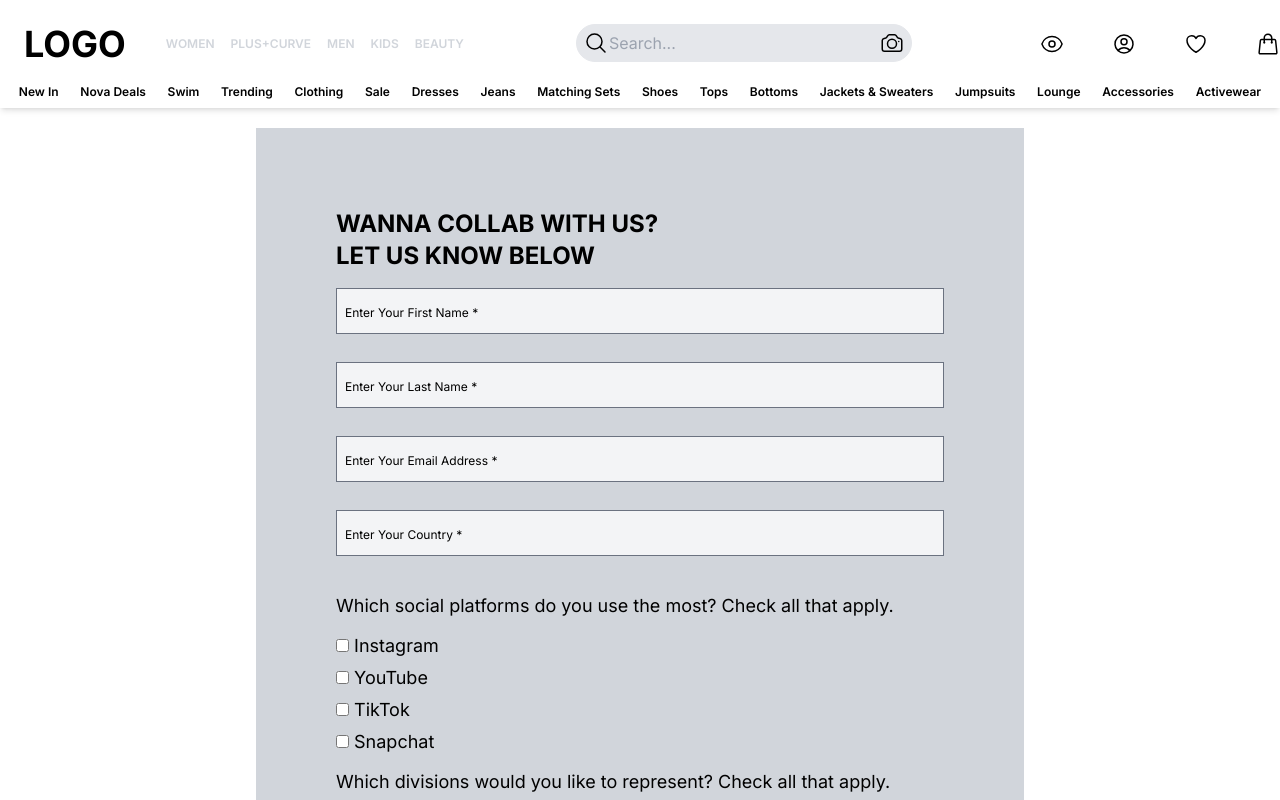
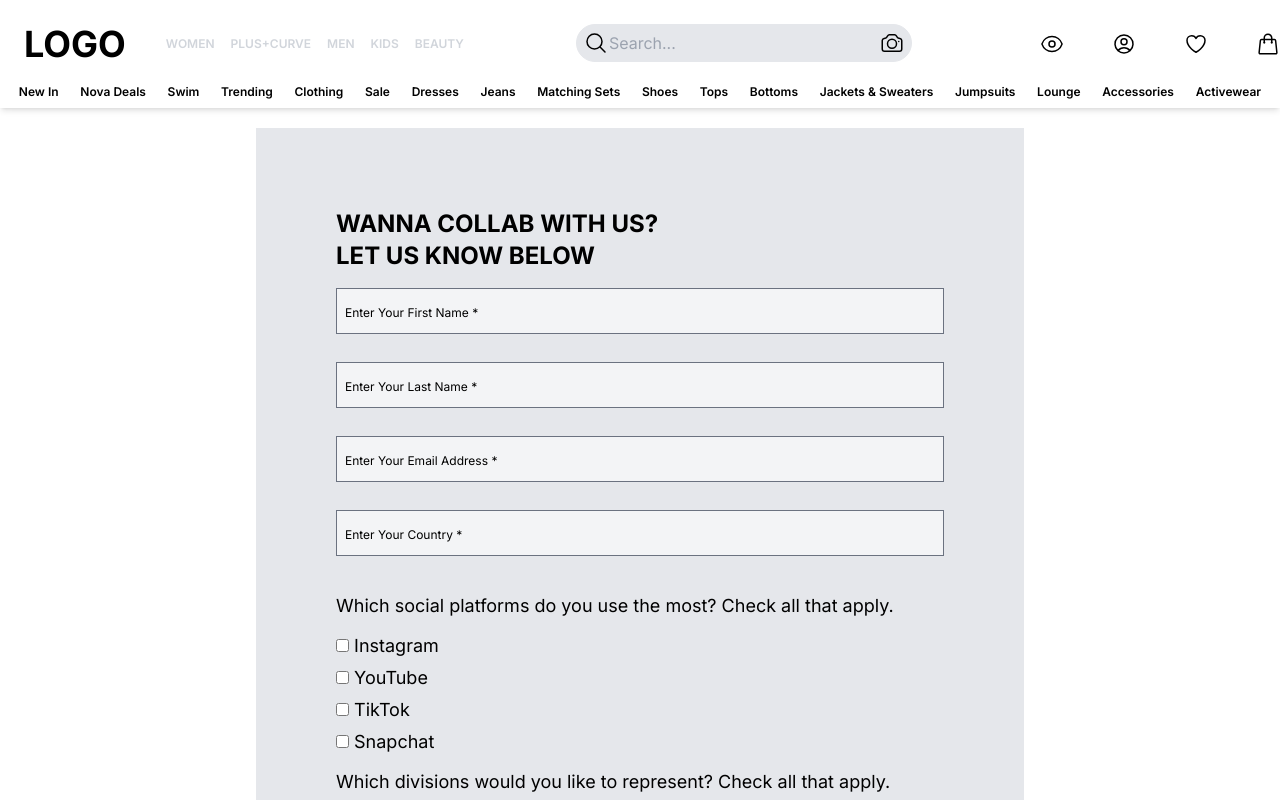
Before and after one commit to oladhimeji1/collab-project, a Next.js app: page / in a window 1280 px wide. Shown: the top 800 px of the page. Built offline with nearby package versions, Linux system fonts and the light colour scheme.

Commit message:
Other sections added

```diff
--- a/app/page.tsx
+++ b/app/page.tsx
@@ -14,7 +14,7 @@ export default function Home() {
     <div>
       <Header />
       <div className='mt-10 md:mt-32 overflow-x-hidden text-xs md:text-md lg:text-lg'>
-        <div className='bg-gray-300 px-4 md:px-20 pt-20 pb-10 m-auto w-full md:w-[60vw]'>
+        <div className='bg-gray-200 px-4 md:px-20 pt-20 pb-10 m-auto w-full md:w-[60vw]'>
           <h1 className="text-2xl font-bold text-black mx-auto w-[40rem]">WANNA COLLAB WITH US? <br />LET US KNOW BELOW</h1>
           <div className=' mt-4 mx-auto'>
             <input className='w-full mx-auto p-2 border-[1.8px] placeholder:text-black placeholder:text-xs border-gray-500  bg-gray-100 outline-0'  placeholder='Enter Your First Name *' type="text" /> <br /><br />
@@ -67,7 +67,7 @@ export default function Home() {
             </div>
           </div>
 
-          <div className='w-[40rem] mx-auto'>
+          <div className='w-[40rem] text-black mx-auto'>
             <p className='py-2'>Which divisions would you like to represent? Check all that apply.</p>
             <div className='my-1'>
               <input type="checkbox" name="" id="" />
```
